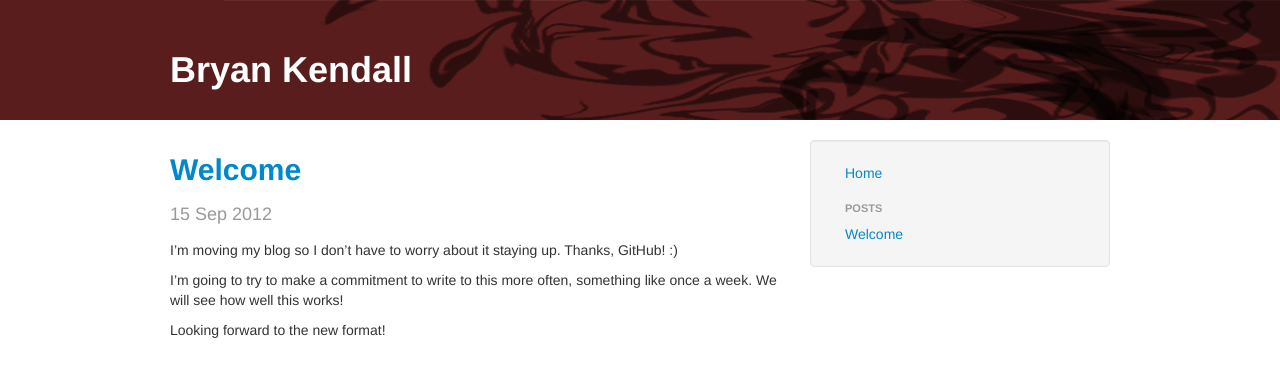
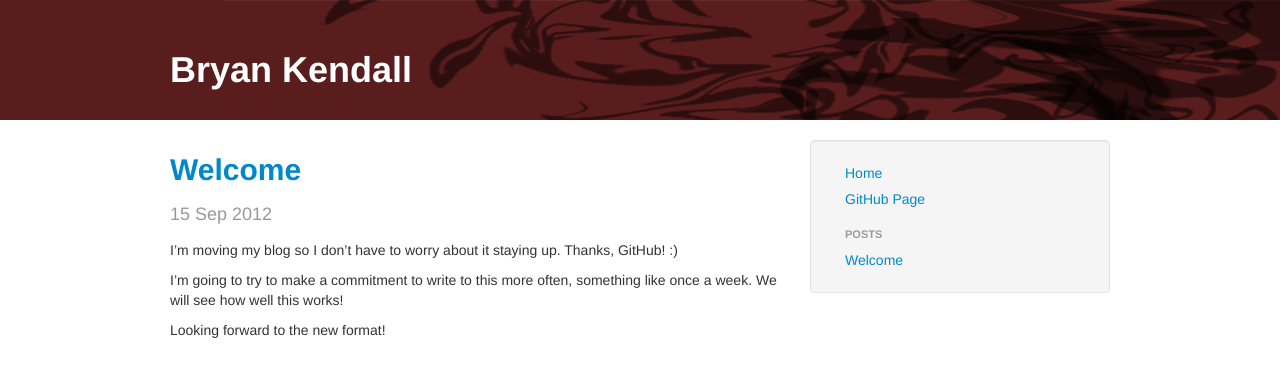
Before and after one commit to bkendall/bkendall.github.com, a Jekyll site: the page built from index.html, in a window 1280 px wide. Shown: the top 377 px of the page. Built offline with Jekyll 4.4.1, drawn with Linux system fonts in a browser that asks for light colours; nearby versions of some CDN libraries.

Commit message:
.swo? what? added github link

```diff
--- a/_includes/post_menu.html
+++ b/_includes/post_menu.html
@@ -2,6 +2,7 @@
  <div class="well">
   <ul class="nav nav-list">
    <li><a href="/">Home</a></li>
+   <li><a href="https://github.com/bkendall">GitHub Page</a></li>
    <li class="nav-header">Posts</li>
    {% for p in site.posts %}
     <li class="{% if p.url == page.url %}active{% endif %}"><a href="{{p.url}}">{{p.title}}</a></li>
```
Also changed, not shown: 1 other file.
